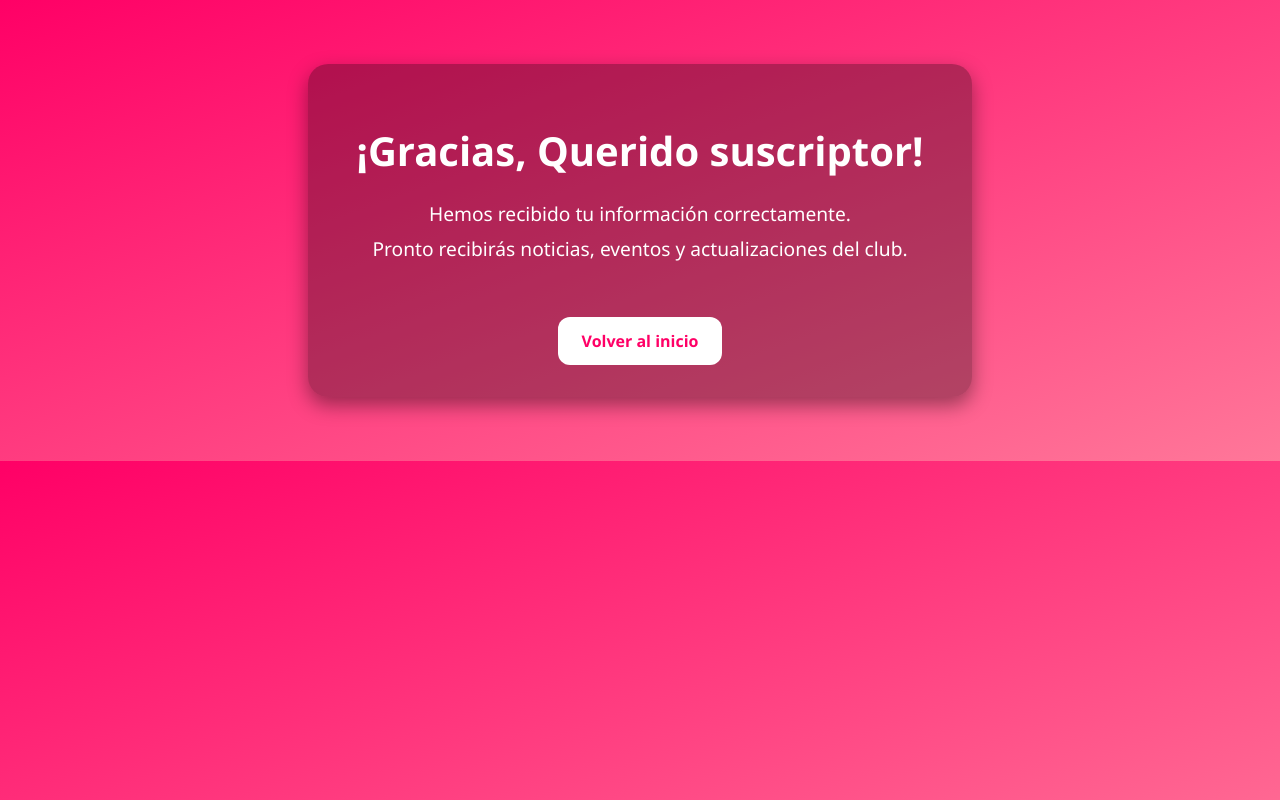
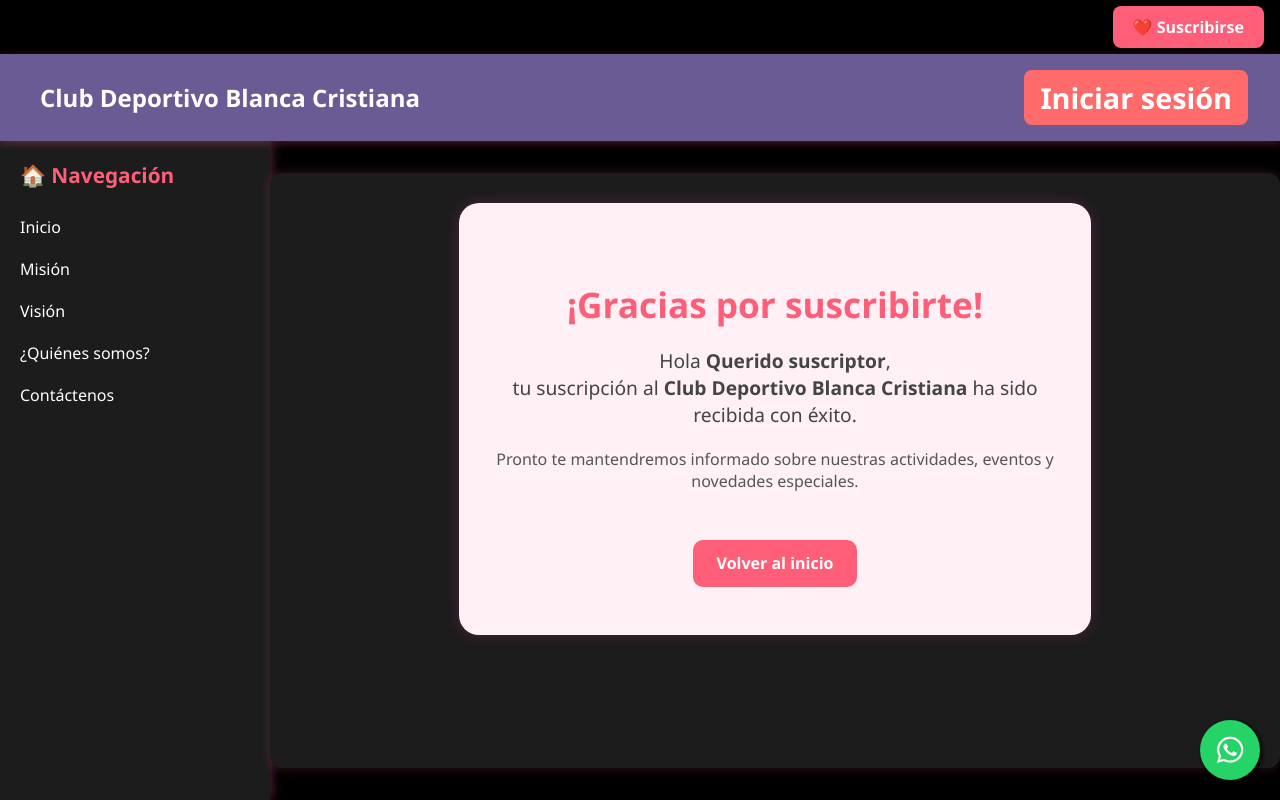
Before and after one commit to Luggutiu/Club-Deportivo-Blanca-Cristiana, a FastAPI app: page /confirmacion_suscripcion in a window 1280 px wide. Run offline with FastAPI, Linux system fonts and the light colour scheme; some libraries are stand-ins or nearby versions.

Commit message:
pruebas mensajddsjdedd51

```diff
--- a/app/main.py
+++ b/app/main.py
@@ -9,6 +9,7 @@ import os
 from fastapi import UploadFile, File
 from app.routes import suscripcion
 from app.routes import auth_google
+from app.routes import healthcheck
 
 
 from app.routes import like
@@ -23,7 +24,7 @@ from app.database import get_db  # Importamos la dependencia de sesión de la ba
 app = FastAPI()
 app.add_middleware(SessionMiddleware, secret_key="2025*")
 app.include_router(like.router)
-
+app.include_router(healthcheck.router)
 app.mount("/static", StaticFiles(directory="app/static"), name="static")
 templates = Jinja2Templates(directory="app/templates")
 
--- a/app/routes/suscripcion.py
+++ b/app/routes/suscripcion.py
@@ -1,9 +1,8 @@
 from fastapi import APIRouter, Form, File, UploadFile, Depends
-from fastapi.responses import HTMLResponse, RedirectResponse
-from pydantic import EmailStr
+from fastapi.responses import JSONResponse
 from sqlalchemy.orm import Session
 from sqlalchemy.exc import IntegrityError
-import os, shutil, re
+import os, shutil
 
 from app.database import get_db
 from app.models import Suscriptor
@@ -11,12 +10,10 @@ from app.utils.email_utils import notificar_admin_suscripcion, enviar_correo_bie
 
 router = APIRouter()
 
-TIPOS_DOCUMENTO_VALIDOS = ["Cédula de ciudadanía", "Tarjeta de identidad", "Cédula de extranjería", "Pasaporte"]
-
 @router.post("/suscribirse")
 async def suscribirse_formulario(
     nombre_completo: str = Form(...),
-    correo: EmailStr = Form(...),
+    correo: str = Form(...),
     tipo_documento: str = Form(...),
     numero_documento: str = Form(...),
     celular: str = Form(...),
@@ -24,65 +21,41 @@ async def suscribirse_formulario(
     archivo: UploadFile = File(None),
     db: Session = Depends(get_db)
 ):
-    # Verificación de aceptación
     if not acepto:
-        return HTMLResponse(content="Debes aceptar los términos y condiciones.", status_code=400)
+        return JSONResponse(status_code=400, content={"error": "Debes aceptar los términos y condiciones."})
 
-    # Validación del nombre
-    if not (3 <= len(nombre_completo) <= 100) or re.search(r"\d", nombre_completo):
-        return HTMLResponse(
-            content="El nombre completo es inválido. No debe contener números y debe tener entre 3 y 100 caracteres.",
-            status_code=400
-        )
+    # Validar que el número de documento no esté registrado
+    documento_existente = db.query(Suscriptor).filter(Suscriptor.numero_documento == numero_documento).first()
+    if documento_existente:
+        return JSONResponse(status_code=400, content={"error": "documento_existente"})
 
-    # Validación del tipo de documento
-    if tipo_documento not in TIPOS_DOCUMENTO_VALIDOS:
-        return HTMLResponse(content="Tipo de documento no válido.", status_code=400)
-
-    # Validación del número de documento
-    if not numero_documento.isdigit() or not (5 <= len(numero_documento) <= 20):
-        return HTMLResponse(content="Número de documento inválido. Debe contener solo dígitos y tener entre 5 y 20 caracteres.", status_code=400)
-
-    # Validación del número de celular
-    if not re.fullmatch(r"\d{10}", celular):
-        return HTMLResponse(content="Número de celular inválido. Debe tener exactamente 10 dígitos.", status_code=400)
-
-    # Verificar duplicado por correo
-    if db.query(Suscriptor).filter_by(correo=correo).first():
-        return HTMLResponse(content="Este correo ya está registrado.", status_code=400)
-
-    # Validación y guardado del archivo (si existe)
+    # Guardar archivo temporal si se cargó
     archivo_path = None
     if archivo:
-        if archivo.content_type not in ["application/pdf", "image/jpeg", "image/png"]:
-            return HTMLResponse(content="Formato de archivo no permitido. Solo se aceptan PDF, JPG o PNG.", status_code=400)
-
-        max_size = 5 * 1024 * 1024  # 5MB
-        contenido = await archivo.read()
-        if len(contenido) > max_size:
-            return HTMLResponse(content="El archivo excede el tamaño máximo de 5MB.", status_code=400)
-
         carpeta_temp = "temp_files"
         os.makedirs(carpeta_temp, exist_ok=True)
         archivo_path = os.path.join(carpeta_temp, archivo.filename)
         with open(archivo_path, "wb") as buffer:
-            buffer.write(contenido)
+            shutil.copyfileobj(archivo.file, buffer)
 
-    # Crear el nuevo suscriptor
+    # Guardar suscriptor
+    nuevo_suscriptor = Suscriptor(
+        nombre_completo=nombre_completo,
+        correo=correo,
+        tipo_documento=tipo_documento,
+        numero_documento=numero_documento,
+        celular=celular
+    )
+
     try:
-        nuevo_suscriptor = Suscriptor(
-            nombre_completo=nombre_completo,
-            correo=correo,
-            tipo_documento=tipo_documento,
-            numero_documento=numero_documento,
-            celular=celular
-        )
         db.add(nuevo_suscriptor)
         db.commit()
         db.refresh(nuevo_suscriptor)
-    except IntegrityError:
+    except Exception as e:
         db.rollback()
-        return HTMLResponse(content="Ya existe un suscriptor con estos datos.", status_code=400)
+        if archivo_path and os.path.exists(archivo_path):
+            os.remove(archivo_path)
+        return JSONResponse(status_code=500, content={"error": "registro_fallido"})
 
     # Enviar correos
     await notificar_admin_suscripcion(
@@ -93,10 +66,7 @@ async def suscribirse_formulario(
         celular=celular,
         archivo_path=archivo_path
     )
-    await enviar_correo_bienvenida(nombre_completo, correo)
 
-    # Limpieza
-    if archivo_path and os.path.exists(archivo_path):
-        os.remove(archivo_path)
+    await enviar_correo_bienvenida(correo, nombre_completo)
 
-    return RedirectResponse(url=f"/confirmacion_suscripcion?nombre={nombre_completo}", status_code=303)
+    return JSONResponse(content={"mensaje": "¡Suscripción exitosa!"})
--- a/app/templates/confirmacion_suscripcion.html
+++ b/app/templates/confirmacion_suscripcion.html
@@ -1,61 +1,22 @@
-<!DOCTYPE html>
-<html lang="es">
-<head>
-    <meta charset="UTF-8">
-    <title>¡Suscripción Exitosa!</title>
-    <link rel="stylesheet" href="/static/styles.css">
-    <style>
-        body {
-            font-family: 'Segoe UI', sans-serif;
-            background: linear-gradient(to bottom right, #f06, #f79);
-            color: white;
-            text-align: center;
-            padding: 4rem 1rem;
-        }
+{% extends "base_public.html" %}
 
-        .container {
-            max-width: 600px;
-            margin: auto;
-            background: rgba(0, 0, 0, 0.3);
-            padding: 2rem;
-            border-radius: 20px;
-            box-shadow: 0 8px 20px rgba(0, 0, 0, 0.4);
-        }
+{% block title %}¡Gracias por suscribirte!{% endblock %}
 
-        h1 {
-            font-size: 2.5rem;
-            margin-bottom: 1rem;
-        }
+{% block content %}
+<section style="max-width: 600px; margin: auto; padding: 3rem 1rem; text-align: center; background-color: #fff0f5; border-radius: 20px; box-shadow: 0 0 15px rgba(255, 65, 180, 0.2);">
+  <h1 style="color: #ff5e78; font-size: 2.2rem; margin-bottom: 1rem;">¡Gracias por suscribirte!</h1>
 
-        p {
-            font-size: 1.2rem;
-            line-height: 1.8;
-        }
+  <p style="font-size: 1.2rem; color: #444;">
+    Hola <strong>{{ nombre }}</strong>,<br>
+    tu suscripción al <strong>Club Deportivo Blanca Cristiana</strong> ha sido recibida con éxito.
+  </p>
 
-        .btn-volver {
-            display: inline-block;
-            margin-top: 2rem;
-            padding: 0.8rem 1.5rem;
-            background-color: white;
-            color: #f06;
-            border: none;
-            border-radius: 12px;
-            text-decoration: none;
-            font-weight: bold;
-            transition: background-color 0.3s ease;
-        }
+  <p style="margin-top: 1.2rem; color: #555;">
+    Pronto te mantendremos informado sobre nuestras actividades, eventos y novedades especiales.
+  </p>
 
-        .btn-volver:hover {
-            background-color: #ffe0f0;
-        }
-    </style>
-</head>
-<body>
-    <div class="container">
-        <h1>¡Gracias, {{ nombre }}!</h1>
-        <p>Hemos recibido tu información correctamente.<br>
-        Pronto recibirás noticias, eventos y actualizaciones del club.</p>
-        <a class="btn-volver" href="/">Volver al inicio</a>
-    </div>
-</body>
-</html>
+  <a href="/" style="display: inline-block; margin-top: 2rem; padding: 0.8rem 1.5rem; background-color: #ff5e78; color: white; text-decoration: none; border-radius: 10px; font-weight: bold;">
+    Volver al inicio
+  </a>
+</section>
+{% endblock %}
```
Also changed, not shown: app/routes/healthcheck.py (added, +9 -0 lines), app/templates/suscribirse.html (+66 -22 lines).
